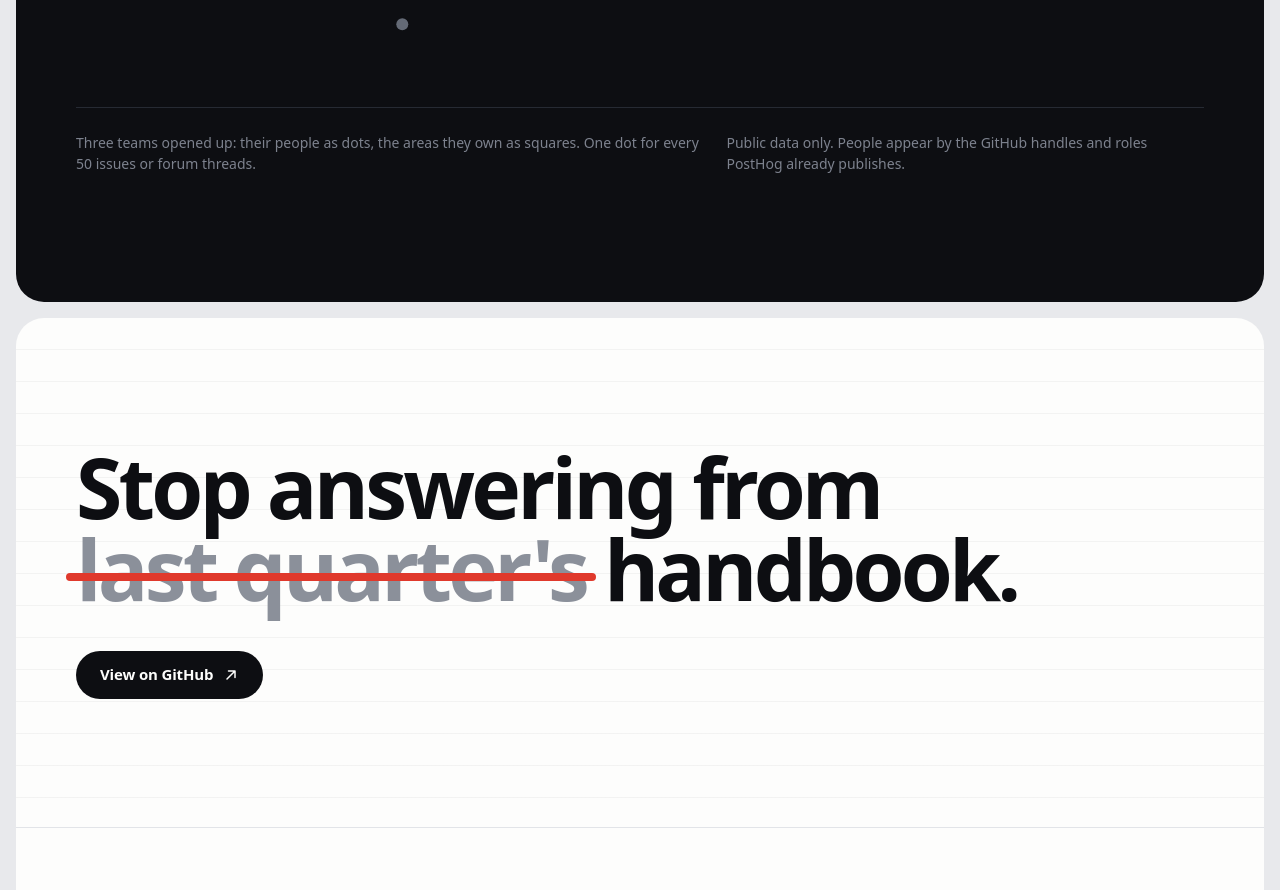
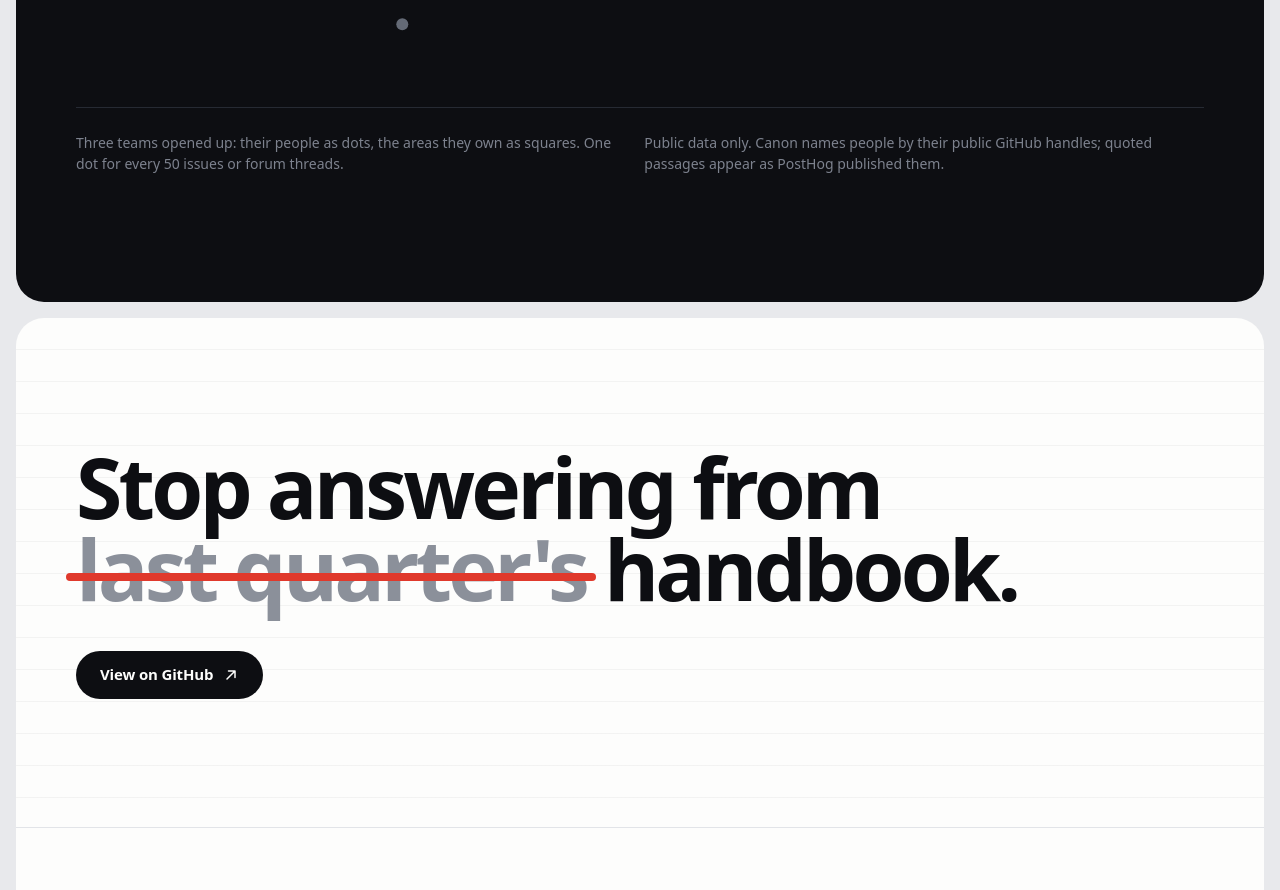
Before and after one commit to sushanshetty1/canon, a React (Vite) app in the folder web/: page / in a window 1280 px wide. Shown: the part 6420-7310 px from the top of the page. Built offline with nearby package versions, Linux system fonts and the light colour scheme.

Commit message:
Say how people are named: handles in Canon's text, quotes as published

```diff
--- a/web/src/sections/Company.tsx
+++ b/web/src/sections/Company.tsx
@@ -359,7 +359,7 @@ export function Company() {
 
         <div className="mt-12 flex flex-col gap-3 border-t border-night-line pt-6 text-[14px] text-[#7d828e] sm:flex-row sm:justify-between">
           <p>Three teams opened up: their people as dots, the areas they own as squares. One dot for every {PER_DOT} issues or forum threads.</p>
-          <p>Public data only. People appear by the GitHub handles and roles PostHog already publishes.</p>
+          <p>Public data only. Canon names people by their public GitHub handles; quoted passages appear as PostHog published them.</p>
         </div>
       </Container>
     </Slab>
```
Also changed, not shown: 1 other file (tests, documents, lock files or other folders).
